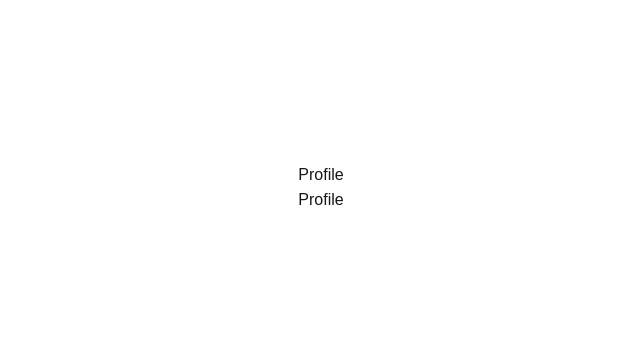
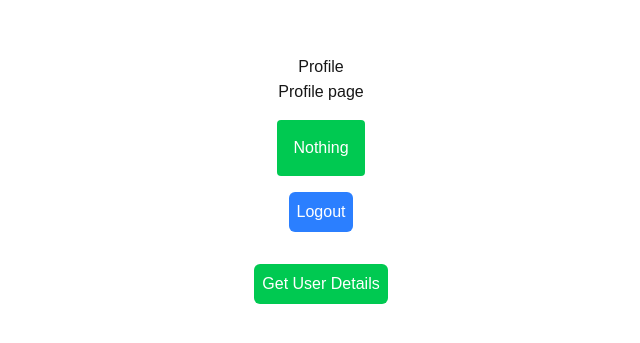
Before and after one commit to Iqbalshah786/next-js-auth, a Next.js app: page /profile in a window 1280 px wide. Shown: the part 213-556 px from the top of the page, without its empty margins (319-959 px from the left). Built offline with nearby package versions, Linux system fonts and the light colour scheme.

Commit message:
refactor profile page to use async params and enhance user details retrieval with logout functionality

```diff
--- a/src/app/profile/[id]/page.tsx
+++ b/src/app/profile/[id]/page.tsx
@@ -1,4 +1,9 @@
-export default function UserProfile({ params }: any) {
+// enable dynamic, since we're reading route params
+export const dynamic = "force-dynamic";
+
+export default async function UserProfile({ params }: { params: Promise<{ id: string }> }) {
+  // params is now async, so await it
+  const { id } = await params;
   return (
     <div className="flex flex-col items-center justify-center min-h-screen py-2 text-center">
       <h1>Profile</h1>
@@ -6,7 +11,7 @@ export default function UserProfile({ params }: any) {
       <p className="text-4xl mt-3">
         Profile
         <span className="ml-4 p-2 rounded bg-orange-500 text-black">
-          {params.id}
+          {id}
         </span>
       </p>
     </div>
--- a/src/app/profile/page.tsx
+++ b/src/app/profile/page.tsx
@@ -1,9 +1,58 @@
+"use client";
+import axios from "axios";
+import Link from "next/link";
+import { useRouter } from "next/navigation";
+import React from "react";
+import toast from "react-hot-toast";
 export default function ProfilePage() {
+  const router = useRouter();
+
+  const [data, setData] = React.useState<any>("nothing");
+
+  const onLogout = async () => {
+    try {
+      await axios.get("/api/users/logout");
+      toast.success("Logout successful!");
+      // Redirect to login page after logout
+      router.push("/login");
+    } catch (error: any) {
+      console.log("Error logging out:", error);
+      toast.error(
+        error.response?.data?.error || "Something went wrong while logging out!"
+      );
+    }
+  };
+
+  const getUserDetails = async () => {
+    const res = await axios.get("/api/users/me");
+    console.log("User Details:", res.data?.user?._id);
+    setData(res.data?.user?._id);
+  };
+
   return (
     <div className="flex flex-col items-center justify-center min-h-screen py-2 text-center">
       <h1>Profile</h1>
       <hr />
-      <p>Profile</p>
+      <p>Profile page</p>
+      <h2 className="rounded bg-green-500 p-4 text-white mt-4">
+        {data === "nothing" ? (
+          "Nothing"
+        ) : (
+          <Link href={`/profile/${data}`}>{data}</Link>
+        )}
+      </h2>
+      <button
+        onClick={onLogout}
+        className="bg-blue-500 hover:cursor-pointer hover:bg-blue-600 mt-4 text-white rounded-md p-2 mb-4"
+      >
+        Logout
+      </button>
+      <button
+        onClick={getUserDetails}
+        className="bg-green-500 hover:cursor-pointer hover:bg-green-600 mt-4 text-white rounded-md p-2 mb-4"
+      >
+        Get User Details
+      </button>
     </div>
   );
 }
```
